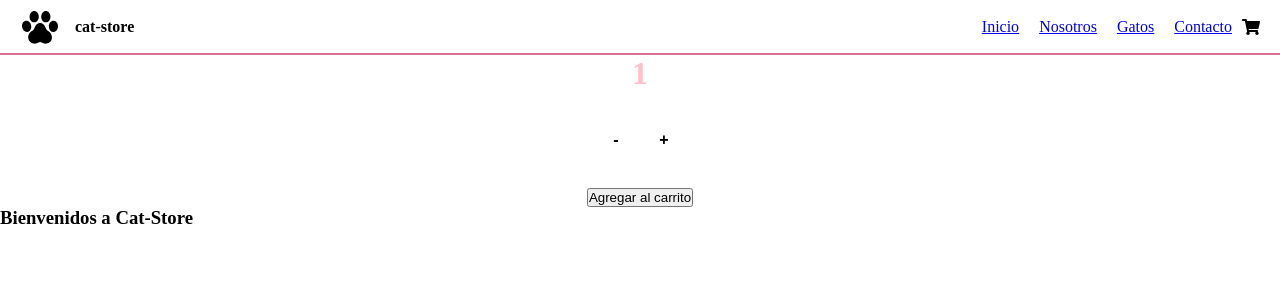
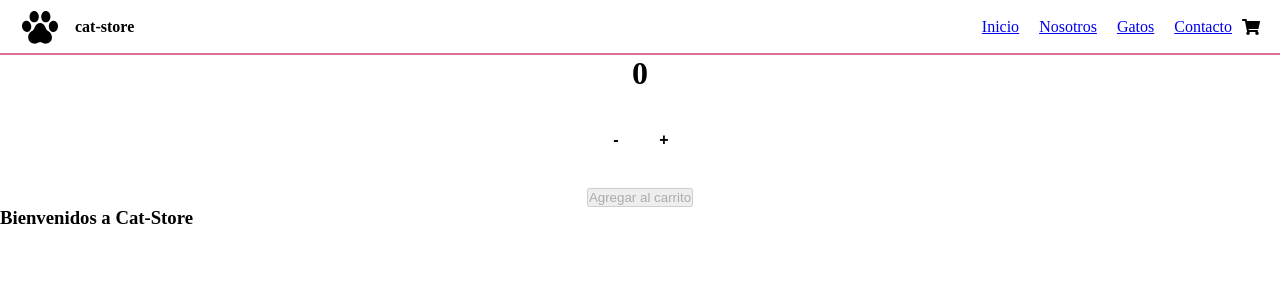
Before and after one commit to feliperodhen/cat-store, a React (Create React App) app: page / in a window 1280 px wide. Shown: the top 300 px of the page. Built offline with nearby package versions, Linux system fonts and the light colour scheme.

Commit message:
disabled agregar carrito

```diff
--- a/src/components/ItemCount/ItemCount.js
+++ b/src/components/ItemCount/ItemCount.js
@@ -65,7 +65,7 @@ const Contador = styled.div`
 
 
 export const ItemCount = ({stock, initial, onAdd}) => {
-    const [count, setCount] = useState(initial);
+    const [count, setCount] = useState(0);
 
     return (
         <Contador>
@@ -76,7 +76,7 @@ export const ItemCount = ({stock, initial, onAdd}) => {
           <button disabled={count === initial} onClick={() => setCount(count - 1)}>-</button>
           <button disabled={count === stock} onClick={() => setCount(count + 1)}>+</button>
         </div>
-        <button>Agregar al carrito</button>
+        <button disabled={count < initial}>Agregar al carrito</button>
       </Contador>
     );
   };
```
